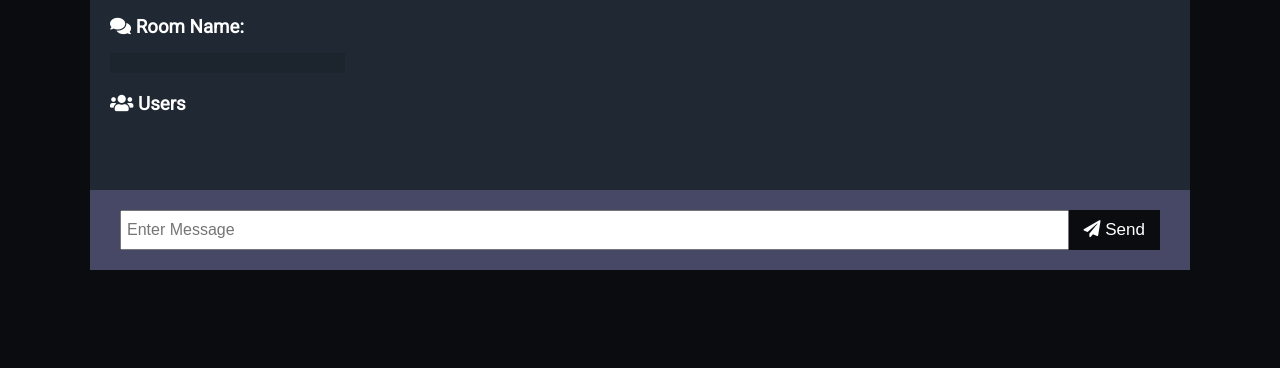
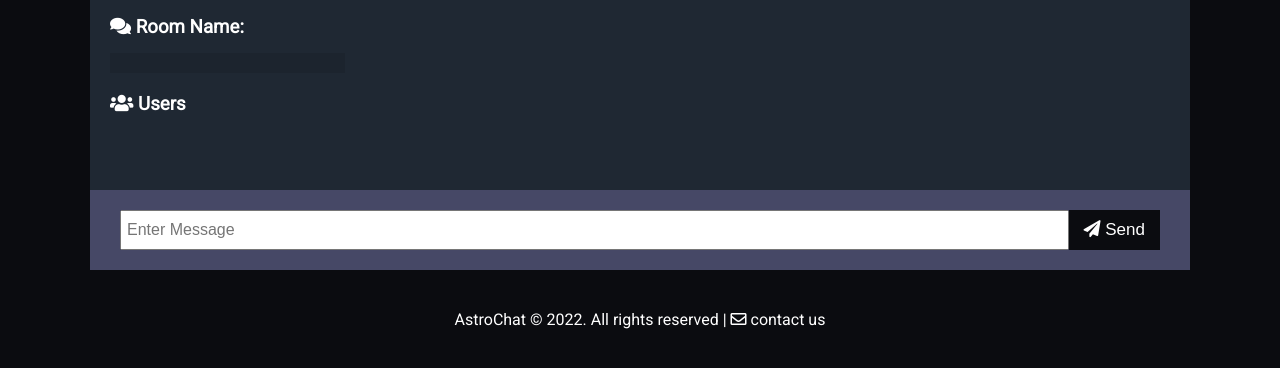
Before and after one commit to Gyokuro-cha/astrochat, a website: page public/chat.html in a window 1280 px wide. Shown: the part 108-476 px from the top of the page. Drawn offline with nearby package versions, Linux system fonts and the light colour scheme; no server answers.

Commit message:
Add Footer

```diff
--- a/public/chat.html
+++ b/public/chat.html
@@ -42,6 +42,15 @@
       </div>
     </div>
 
+    <footer class="footer">
+			<!--foote_bottom_ul_amrc ends here-->
+			<p>AstroChat © 2022. All rights reserved |
+				<a href="mailto:project.converging.point+astrochat@gmail.com"><i class="far fa-envelope"></i>
+					<span>contact us</span>
+				</a>
+			</p>
+		</footer>
+
     <script
       src="https://cdnjs.cloudflare.com/ajax/libs/qs/6.9.2/qs.min.js"
       integrity="sha256-TDxXjkAUay70ae/QJBEpGKkpVslXaHHayklIVglFRT4="
--- a/public/css/style.css
+++ b/public/css/style.css
@@ -182,6 +182,19 @@ a {
 	width: 100%;
 }
 
+footer {
+    width: 100%;
+    text-align: center;
+    min-height: 10px;
+	color: var(--text-color);
+    padding: 10px 0px 10px 0px;
+}
+
+footer p a{
+	color: white;
+}
+
+
 @media (max-width: 700px) {
 	.chat-main {
 		display: block;
```
Also changed, not shown: public/index.html (+9 -0 lines).
